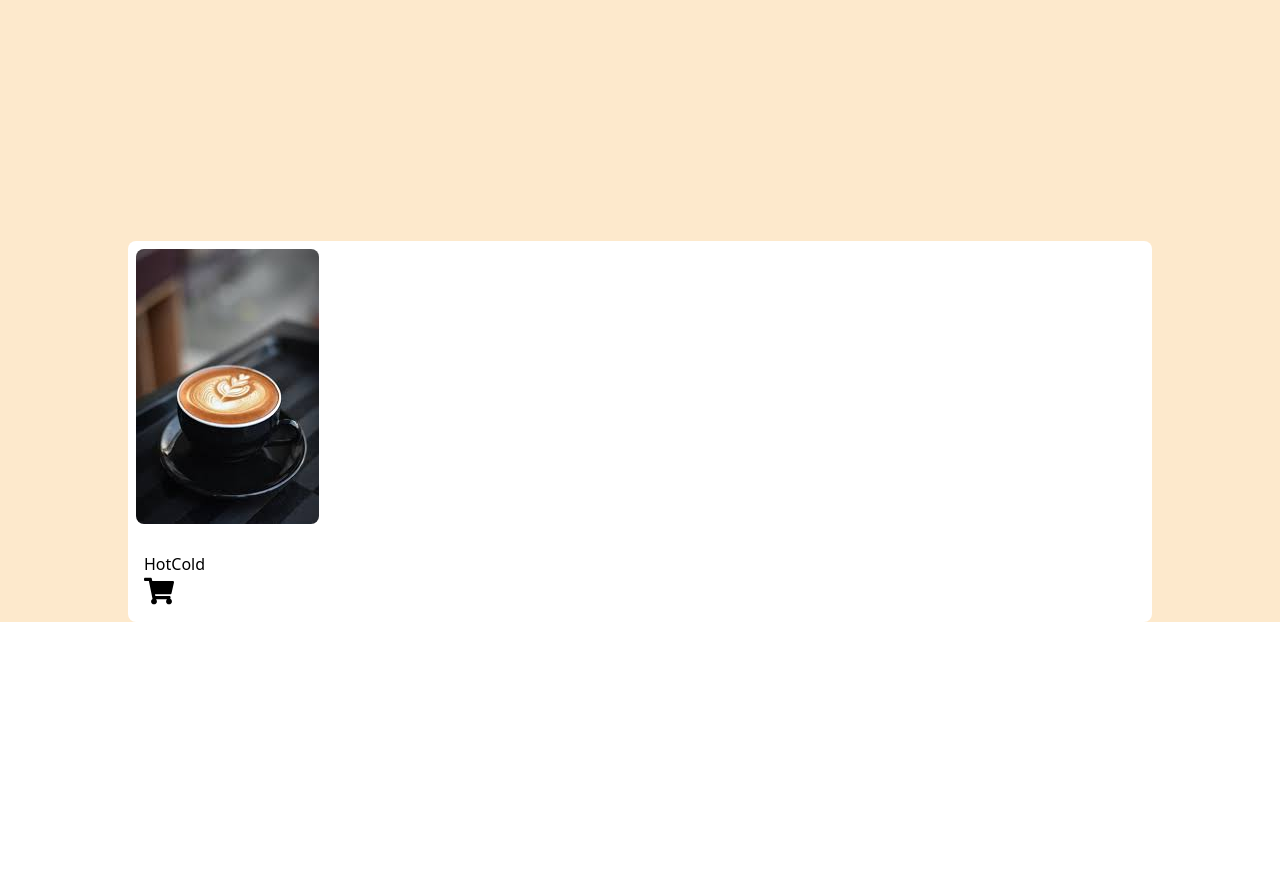
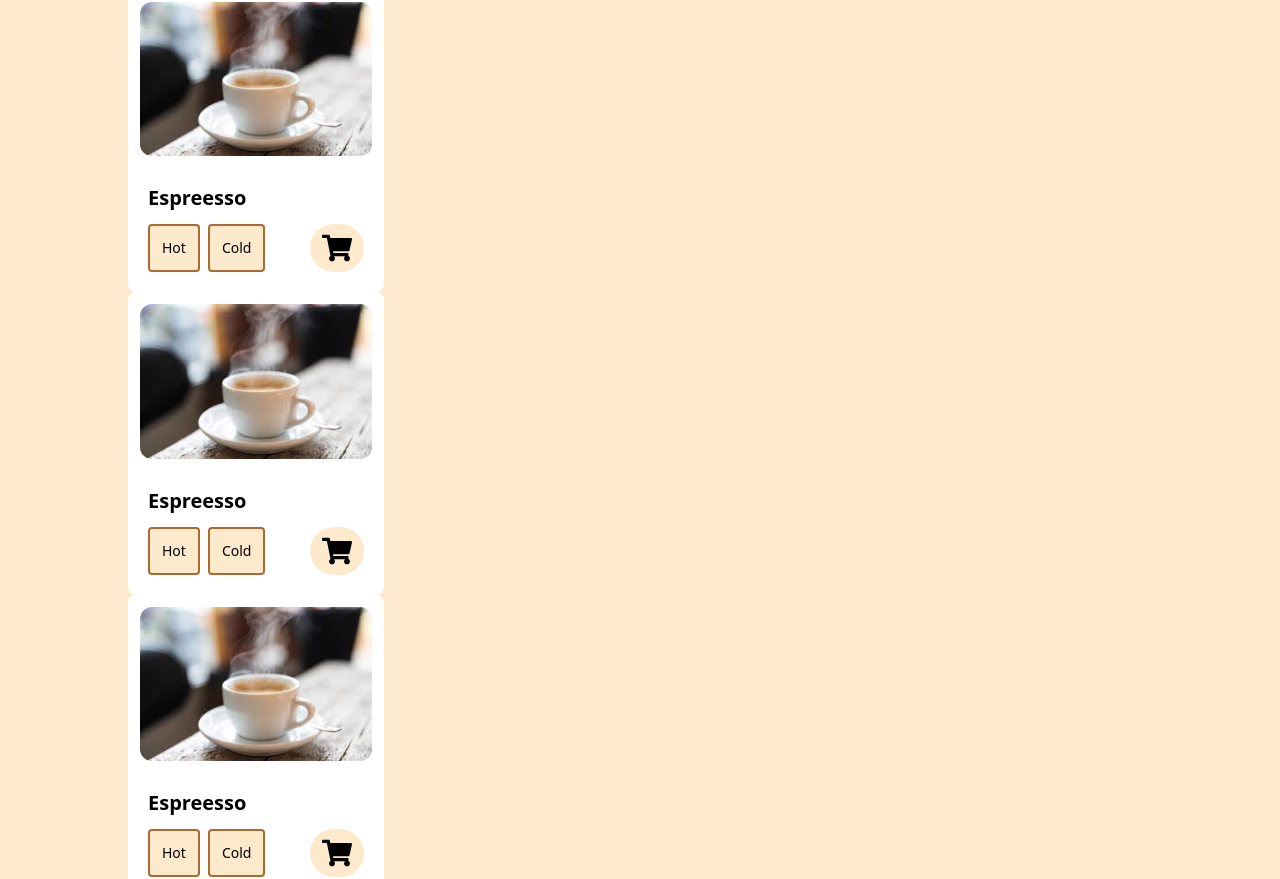
Before and after one commit to EngSaladKadie/coffee-shop-using-react-js-, a React (Vite) app: page / in a window 1280 px wide. Shown: the part 978-1857 px from the top of the page. Before the commit the page ends 1600 px from the top, so only its background shows below. Built offline with nearby package versions, Linux system fonts and the light colour scheme.

Commit message:
first commit

```diff
--- a/src/components/Menu.jsx
+++ b/src/components/Menu.jsx
@@ -4,12 +4,18 @@ import img from "../assets/1.jpeg";
 
 const Menu = () => {
   return (
-    <div className="min-h-screen flex flex-col justify-between lg:px-32 px-5 bg-backgroundColor">
+    <div className="min-h-screen flex flex-col justify-center lg:px-32 px-5 bg-backgroundColor">
       <h1 className="font-semibold text-center text-4xl mt-24 mb-8">
         Our Menu
       </h1>
       <div className="flex flex-col justify-between">
-        <MenuCard  />
+        <MenuCard img={img} title="Espreesso"/>
+        <MenuCard img={img} title="Espreesso"/>
+        <MenuCard img={img} title="Espreesso"/>
+        <MenuCard img={img} title="Espreesso"/>
+        <MenuCard img={img} title="Espreesso"/>
+        <MenuCard img={img} title="Espreesso"/>
+
 
 
       </div>
--- a/src/layouts/MenuCard.jsx
+++ b/src/layouts/MenuCard.jsx
@@ -1,24 +1,28 @@
 import React from "react";
-import img from "../assets/1.jpeg";
+import img from "../assets/4.jpeg";
 import { FaShoppingCart } from "react-icons/fa";
 
 function MenuCard(props) {
   return (
-    <div className="w-full lg:h-1/4 bg-white p-2 rounded-lg">
+    <div className="w-full lg:w-1/4 bg-white p-3 rounded-lg">
       <div>
-        <img className="rounded-lg" src={img} alt="images" />
+        <img className="rounded-xl" src={img} alt="images" />
       </div>
       <div className="p-2 mt-5">
-        <div className="flex flex-col justify-between">
+        <div className="flex flex-row justify-between">
           <h3 className="font-semibold text-xl">{props.title}</h3>
           <h3 className="font-semibold text-xl">{props.value}</h3>
         </div>
-        <div>
-          <div>
-            <button>Hot</button>
-            <button>Cold</button>
+        <div className="flex flex-row justify-between mt-3">
+          <div className="flex gap-2">
+            <button className="p-3 text-sm border-2 border-brightColor bg-backgroundColor hover:text-brightColor transition-all rounded">
+              Hot
+            </button>
+            <button className="p-3 text-sm border-2 border-brightColor bg-backgroundColor hover:text-brightColor transition-all rounded">
+              Cold
+            </button>
           </div>
-          <span>
+          <span className="flex items-center bg-backgroundColor px-3 py-2 rounded-full cursor-pointer">
             <FaShoppingCart size={30} />
           </span>
         </div>
```
